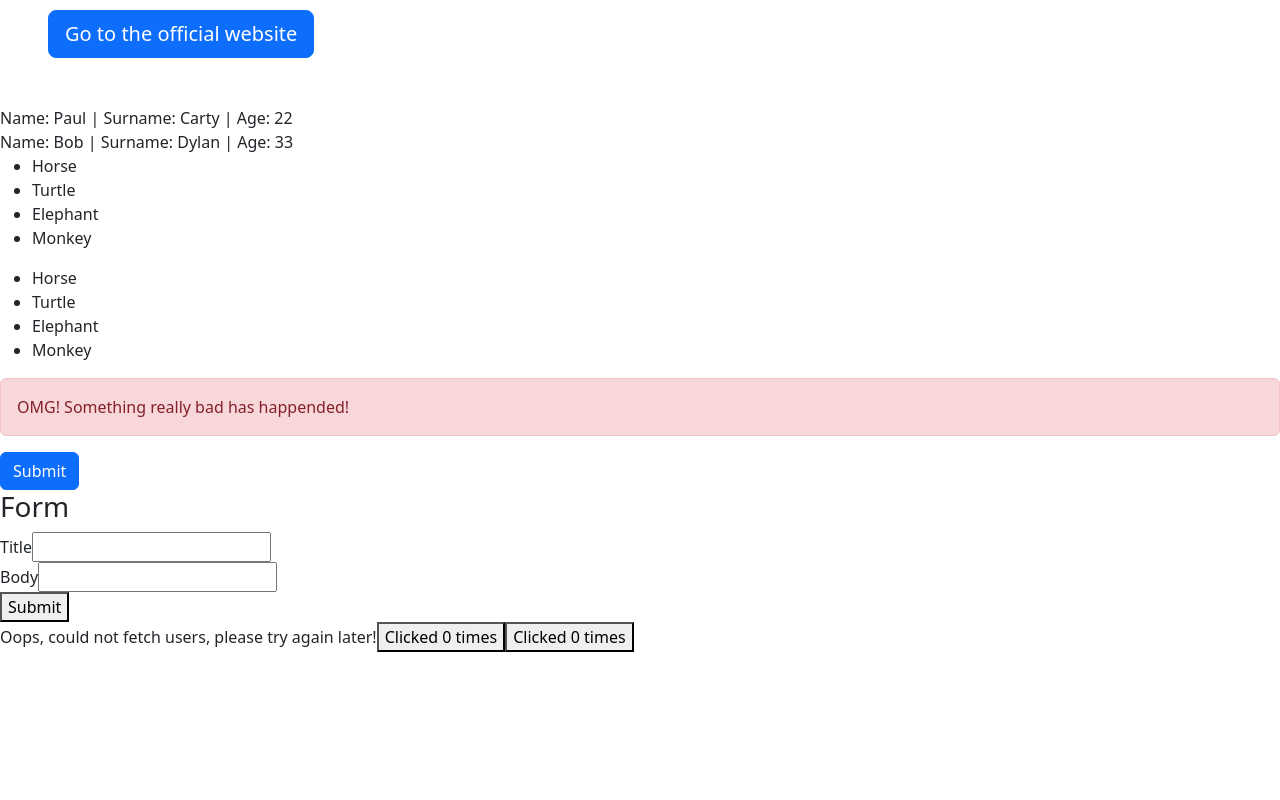
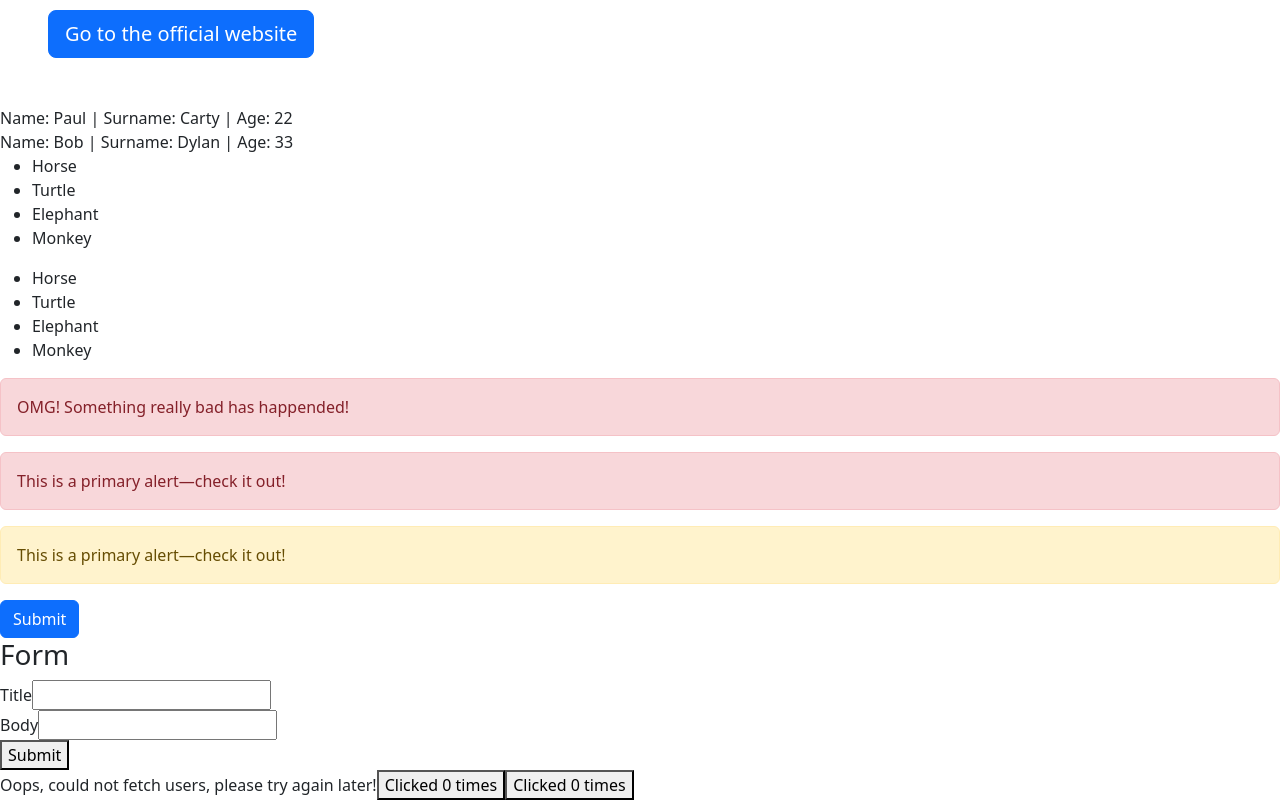
Before and after one commit to gigaamiridze/react-exercises, a React (Create React App) app: page / in a window 1280 px wide. Shown: the part 703-1503 px from the top of the page. Before the commit the page ends 1355 px from the top, so only its background shows below. Built offline with nearby package versions, Linux system fonts and the light colour scheme; no server answers.

Commit message:
Added second conditional rendering exercise

```diff
--- /dev/null
+++ b/src/exercises/07.1-Conditional-Rendering/BootstrapAlert.jsx
@@ -0,0 +1,25 @@
+import React from 'react';
+import PropTypes from 'prop-types'
+import 'bootstrap/dist/css/bootstrap.min.css';
+
+const colorClasses = {
+  'red': 'alert-danger',
+  'orange': 'alert-warning'
+}
+
+function BootstrapAlert(props) {
+  const { text, color } = props;
+
+  return (
+    <div className={`alert ${colorClasses[color]}`} role="alert">
+      {text}
+    </div>
+  );
+}
+
+BootstrapAlert.propTypes = {
+  text: PropTypes.string,
+  color: PropTypes.string
+}
+
+export default BootstrapAlert;
--- a/src/index.js
+++ b/src/index.js
@@ -14,6 +14,7 @@ import MappingObject from './exercises/04.1-Mapping-Object/MappingObject';
 import Jumbotron from './exercises/05-Jumbotron/Jumbotron';
 import Alert from './exercises/06-Alert-Component/Alert';
 import Button from './exercises/07-Conditional-Rendering/Button';
+import BootstrapAlert from './exercises/07.1-Conditional-Rendering/BootstrapAlert';
 import Form from './exercises/Form/Form';
 import FetchData from './exercises/Fetch-Data/FetchData';
 import StateLifting from './exercises/StateLifting/StateLifting';
@@ -37,6 +38,8 @@ root.render(
     <MappingArray />
     <MappingObject />
     <Alert text="OMG! Something really bad has happended!" />
+    <BootstrapAlert text="This is a primary alert—check it out!" color="red" />
+    <BootstrapAlert text="This is a primary alert—check it out!" color="orange" />
     <Button title="Submit" isVisible={true} />
     <Button title="Reset" isVisible={false} />
     <Form />
```
Also changed, not shown: src/exercises/07.1-Conditional-Rendering/README.md (added).
